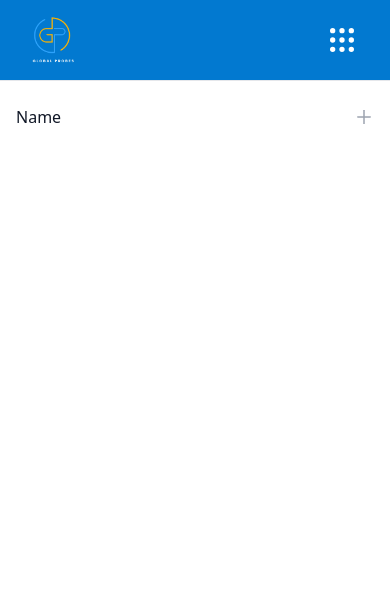
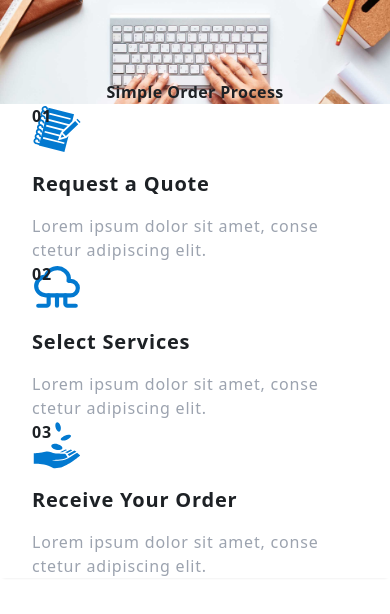
Before and after one commit to anm27/global-probes, a React (Create React App) app: page /services in a window 390 px wide. Shown: the top 614 px of the page. Built offline with nearby package versions, Linux system fonts and the light colour scheme.

Commit message:
CP-8 OrderProcess Mobile view done

```diff
--- /dev/null
+++ b/src/components/OrderProcess.js
@@ -0,0 +1,58 @@
+import React from "react";
+import { GiNotebook, GiReceiveMoney } from "react-icons/gi";
+import { TbCloudComputing } from "react-icons/tb";
+
+const OrderProcess = () => {
+  const primaryColor = "#0279d0";
+  return (
+    <div className="relative">
+      <div className="bg-fixed-image w-full med:h-80vh xs:h-96 bg-cover bg-center pt-20">
+        <h2 className="med:text-5xl xs:text-3xl text-headingColor font-bold text-center tracking-wide">
+          Simple Order Process
+        </h2>
+      </div>
+      <div className="absolute med:-bottom-24 xs:top-72 pb-10">
+        <div className="med:flex med:mx-36 med:px-16 med:py-12 xs:mx-5 xs:px-5 xs:py-12 xs:grid gap-9 bg-white rounded-md shadow-sm">
+          <div className="block px-8 bg-white relative text-start tracking-wider">
+            <h3 className="absolute med:-top-22 med:right-10 xs:top-1 xs:right-4 xs:text-2xl med:text-7xl font-semibold text-headingColor">
+              01
+            </h3>
+            <GiNotebook className="mb-4" color={primaryColor} size={50} />
+            <h2 className="font-semibold text-xl mb-4 text-headingColor">
+              Request a Quote
+            </h2>
+            <p className="text-gray-400">
+              Lorem ipsum dolor sit amet, conse ctetur adipiscing elit.
+            </p>
+          </div>
+          <div className="block px-8 bg-white relative text-start tracking-wider">
+            <h3 className="absolute med:-top-22 med:right-10 xs:top-1 xs:right-4 xs:text-2xl med:text-7xl font-semibold text-headingColor">
+              02
+            </h3>
+            <TbCloudComputing className="mb-4" color={primaryColor} size={50} />
+            <h2 className="font-semibold text-xl mb-4 text-headingColor">
+              Select Services
+            </h2>
+            <p className="text-gray-400">
+              Lorem ipsum dolor sit amet, conse ctetur adipiscing elit.
+            </p>
+          </div>
+          <div className="block px-8 bg-white relative text-start tracking-wider">
+            <h3 className="absolute med:-top-22 med:right-10 xs:top-1 xs:right-4 xs:text-2xl med:text-7xl font-semibold text-headingColor">
+              03
+            </h3>
+            <GiReceiveMoney className="mb-4" color={primaryColor} size={50} />
+            <h2 className="font-semibold text-xl mb-4 text-headingColor">
+              Receive Your Order
+            </h2>
+            <p className="text-gray-400">
+              Lorem ipsum dolor sit amet, conse ctetur adipiscing elit.
+            </p>
+          </div>
+        </div>
+      </div>
+    </div>
+  );
+};
+
+export default OrderProcess;
--- a/src/pages/HomePage.js
+++ b/src/pages/HomePage.js
@@ -2,6 +2,7 @@ import React from "react";
 import About from "../components/About";
 import Header from "../components/Header";
 import HeroSection from "../components/HeroSection";
+import OrderProcess from "../components/OrderProcess";
 import Questions from "../components/Questions";
 import Services from "../components/Services";
 
@@ -13,6 +14,7 @@ const HomePage = () => {
       <About />
       <Services />
       <Questions />
+      <OrderProcess />
     </div>
   );
 };
--- a/src/pages/Services.js
+++ b/src/pages/Services.js
@@ -1,13 +1,15 @@
-import { Disclosure } from "@headlessui/react";
+// import { Disclosure } from "@headlessui/react";
 import React from "react";
-import { AiOutlineMinus, AiOutlinePlus } from "react-icons/ai";
-import Header from "../components/Header";
+// import { AiOutlineMinus, AiOutlinePlus } from "react-icons/ai";
+// import Header from "../components/Header";
+import OrderProcess from "../components/OrderProcess";
 
 const Services = () => {
   return (
     <div>
-      <Header />
-      <Disclosure
+      {/* <Header /> */}
+      <OrderProcess />
+      {/* <Disclosure
         as="div"
         key="service"
         className="border-t border-gray-200 px-4 py-6"
@@ -44,7 +46,7 @@ const Services = () => {
             </Disclosure.Panel>
           </>
         )}
-      </Disclosure>
+      </Disclosure> */}
     </div>
   );
 };
--- a/tailwind.config.js
+++ b/tailwind.config.js
@@ -5,6 +5,8 @@ module.exports = {
   theme: {
     screens: {
       sm: { max: "421px" },
+
+      sms: { max: "600px" },
 
       md: { max: "768px" },
 
@@ -24,7 +26,49 @@ module.exports = {
 
       mdm: "490px",
     },
+    spacing: {
+      22: "5.5rem",
+      px: "1px",
+      0: "0",
+      0.5: "0.125rem",
+      1: "0.25rem",
+      1.5: "0.375rem",
+      2: "0.5rem",
+      2.5: "0.625rem",
+      3: "0.75rem",
+      3.5: "0.875rem",
+      4: "1rem",
+      5: "1.25rem",
+      6: "1.5rem",
+      7: "1.75rem",
+      8: "2rem",
+      9: "2.25rem",
+      10: "2.5rem",
+      11: "2.75rem",
+      12: "3rem",
+      14: "3.5rem",
+      16: "4rem",
+      20: "5rem",
+      24: "6rem",
+      28: "7rem",
+      32: "8rem",
+      36: "9rem",
+      40: "10rem",
+      44: "11rem",
+      48: "12rem",
+      52: "13rem",
+      56: "14rem",
+      60: "15rem",
+      64: "16rem",
+      72: "18rem",
+      80: "20rem",
+      96: "24rem",
+    },
     extend: {
+      backgroundImage: {
+        "fixed-image": "url('../src/images/fixed-banner.jpg')",
+        // 'footer-texture': "url('/img/footer-texture.png')",
+      },
       width: {
         150: "150px",
         190: "190px",
@@ -53,6 +97,7 @@ module.exports = {
         650: "650px",
         685: "685px",
         800: "800px",
+        "80vh": "80vh",
         "90vh": "90vh",
         "100vh": "100vh",
       },
```
Also changed, not shown: src/images/fixed-banner.jpg (added).
